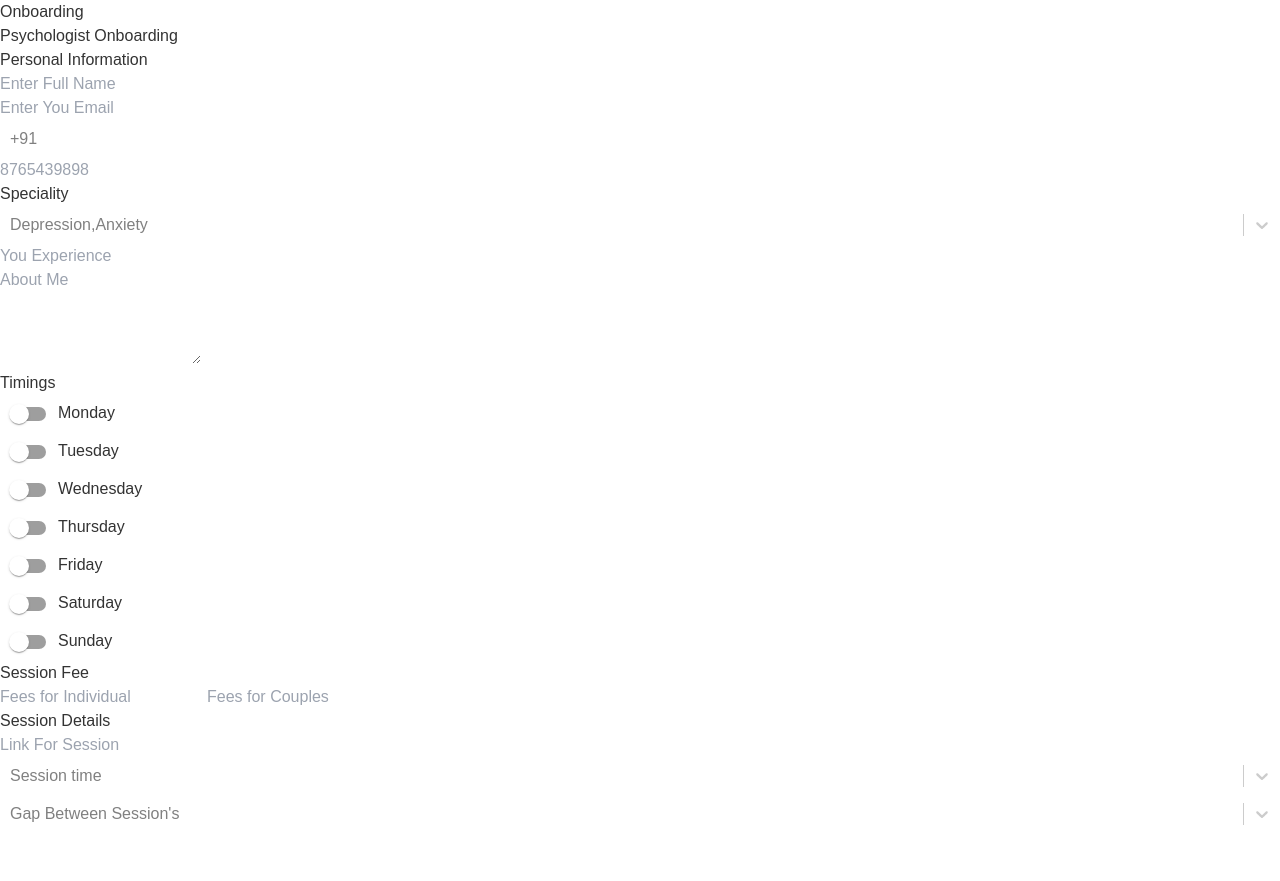
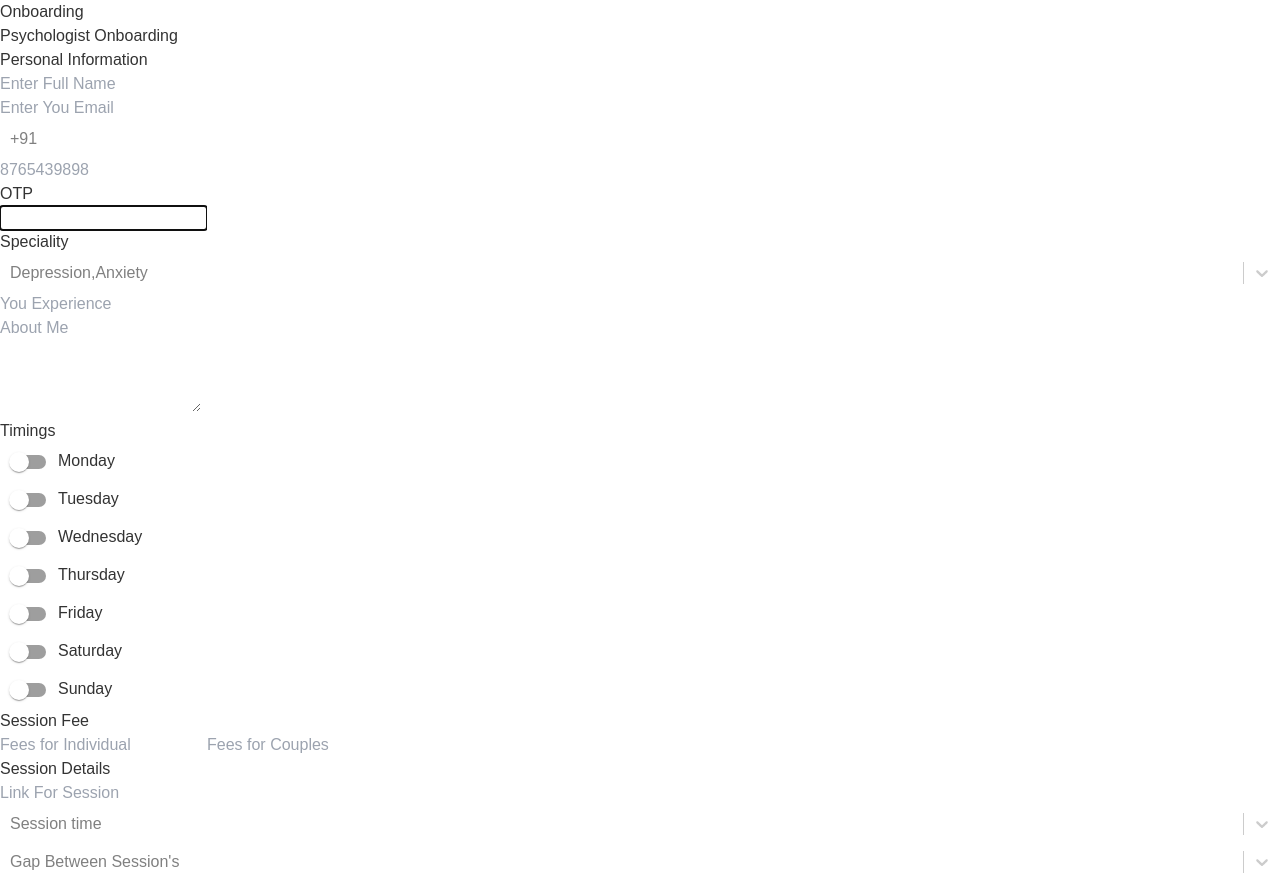
Before and after one commit to 2devyank/MindBLow_face, a React (Vite) app: page /psych-register in a window 1280 px wide. Before the commit the page ends 833 px from the top, so only its background shows below. Built offline with nearby package versions, Linux system fonts and the light colour scheme; what react-chatbot-kit would draw is missing.

Commit message:
otp component added

```diff
--- a/src/components/Select/CustomizeSelect.jsx
+++ b/src/components/Select/CustomizeSelect.jsx
@@ -8,7 +8,7 @@ const CustomizeSelect = ({options,placeholder,digit,selectedOptions,handleChange
       <label>{label}</label>
     </div>
   );
-
+ console.log("selec",selectedOptions);
   return (
     <>
    {!digit && (
--- /dev/null
+++ b/src/components/otp/Otp.jsx
@@ -0,0 +1,57 @@
+import React, { useEffect, useRef, useState } from "react";
+
+const Otp = ({ length ,onOtpSubmit}) => {
+  const [number, setnumber] = useState(new Array(length).fill(""));
+  const handleClick = (index) => {
+    inputrefs.current[index].setSelectionRange(1,1)
+  };
+  const handleChange = (index, e) => {
+    const value = e.target.value;
+    if (isNaN(value)) return;
+
+    const newotp = [...number];
+    newotp[index] = value.substring(value.length - 1);
+    setnumber(newotp);
+    const combinedotp=newotp.join("");
+    if(combinedotp.length===length){
+        onOtpSubmit(combinedotp);
+    }
+    if(value && index+1<length && inputrefs.current[index+1]){
+        inputrefs.current[index+1].focus();
+    }
+  };
+  const handleKeyDown = (index,e) => {
+    if(e.key==="Backspace"&& !number[index] && index>0 && inputrefs.current[index-1]){
+        inputrefs.current[index-1].focus();
+    }
+  };
+  const inputrefs = useRef([]);
+
+  useEffect(() => {
+    if (inputrefs.current[0]) inputrefs.current[0].focus();
+  }, []);
+
+  return (
+    <div className="flex gap-3 items-center">
+      OTP
+      <div className="flex gap-3 ">
+        {number.map((val, index) => {
+          return (
+            <input
+              className="p-2 w-10 h-10 flex justify-center text-center items-center border border-blue-500"
+              key={index}
+              type="text"
+              value={val}
+              ref={(input) => (inputrefs.current[index] = input)}
+              onChange={(e) => handleChange(index, e)}
+              onClick={() => handleClick(index)}
+              onKeyDown={(e) => handleKeyDown(index, e)}
+            />
+          );
+        })}
+      </div>
+    </div>
+  );
+};
+
+export default Otp;
--- a/src/page/Onboarding.jsx
+++ b/src/page/Onboarding.jsx
@@ -4,13 +4,14 @@ import CustomizeInput from "../components/CustomizeInput";
 import CustomizeSelect from "../components/Select/CustomizeSelect";
 import Calendar from "../components/Calendar/Calendar";
 import ReactSelect from "react-select";
+import Otp from "../components/otp/Otp";
 
 const Onboarding = () => {
   const [formData, setFormData] = useState({
     firstName: "",
     lastName: "",
     email: "",
-    CountryDigit:"",
+    countryDigit:"",
     phone: "",
     licenseNumber: "",
     specialties: [],
@@ -26,7 +27,7 @@ const Onboarding = () => {
       sunday: false,
     },
   });
-  const CountryDigit = [{ value: "India", label: "+91" }];
+
   const speciality = [
     { value: "Depression", label: "Depression" },
     { value: "Anxiety", label: "Anxiety" },
@@ -78,14 +79,23 @@ const Onboarding = () => {
   };
 
   const [isFocused, setIsFocused] = useState(false);
-  // const [selectedOptions,setSelectedOptions]=useState([]);
+
   const handleChangeSelect=(name,selected)=>{
-    console.log("inn",selected)
-    // setSelectedOptions(selected.label);
     setFormData({ ...formData, [name]: selected.label });
   }
-  console.log(formData.CountryDigit+formData.phone)
+  const handleChangeSpecialties=(name,selected)=>{
+    setFormData({ ...formData, [name]: selected });
+  }
+  console.log(formData)
+  const digits=[{value:"+91",label:"+91"},
+    {value:"+1",label:"+1"},
+    {value:"+12",label:"+12"},
 
+]
+const [displayotp,setdisplayotp]=useState(false);
+const onOtpSubmit=(otp)=>{
+  console.log(otp);
+}
   return (
     <div>
       Onboarding
@@ -111,21 +121,33 @@ const Onboarding = () => {
                 onChange={(e)=>handleInputChange("email",e)}
               />
             </div>
+            <div className="flex flex-col gap-5">
 
             <div className="w-3/4 flex gap-1">
               <CustomizeSelect
-                options={CountryDigit}
+                options={digits}
                 digit={true}
                 placeholder={"+91"}
-                selectedOptions={formData.CountryDigit}
-                handleChangeSelect={(option)=>handleChangeSelect("CountryDigit",option)}
-              />
+                // selectedOptions={formData.countryDigit}
+                handleChangeSelect={(option)=>handleChangeSelect("countryDigit",option)}
+                />
+
               <CustomizeInput
                 type="tel"
                 placeholder={"8765439898"}
                 value={formData.phone}
                 onChange={(e)=>handleInputChange("phone",e)}
-              />
+                />
+              {formData.countryDigit && formData.phone && <button
+              onClick={()=>{
+                setdisplayotp(true);
+              }}
+              className="px-4 py-2 w-1/3 background-blue">
+                Get Otp
+              </button>}
+              {/* {displayotp && <Otp length={6}/>} */}
+                </div>
+              <Otp length={6} onOtpSubmit={onOtpSubmit}/>
             </div>
 
 
@@ -137,6 +159,8 @@ const Onboarding = () => {
               options={speciality}
               digit={false}
               placeholder={"Depression,Anxiety"}
+              value={formData.specialties}
+              handleChangeSelect={(option)=>handleChangeSpecialties("specialties",option)}
             />
 
             {/* // value={specialty}
```
